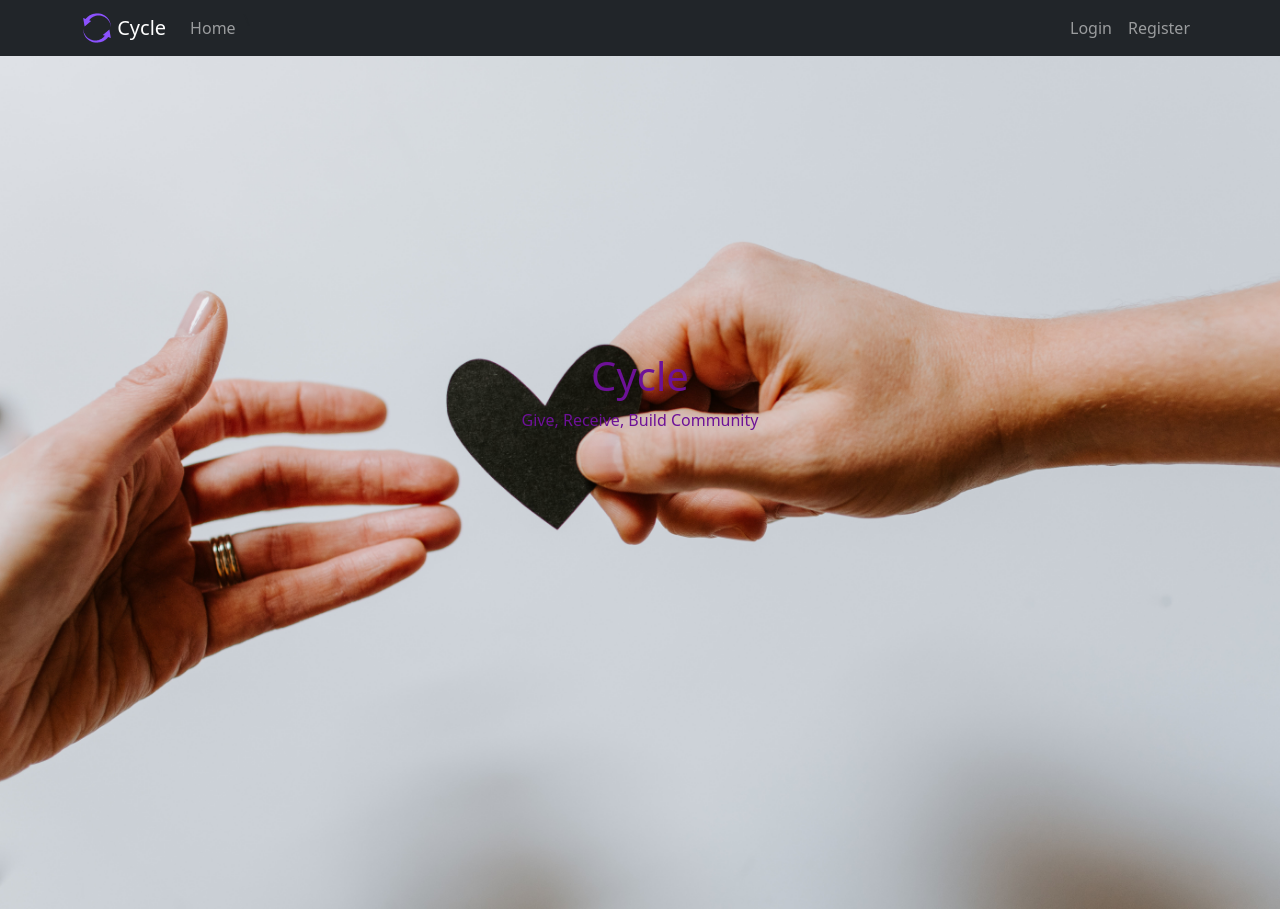
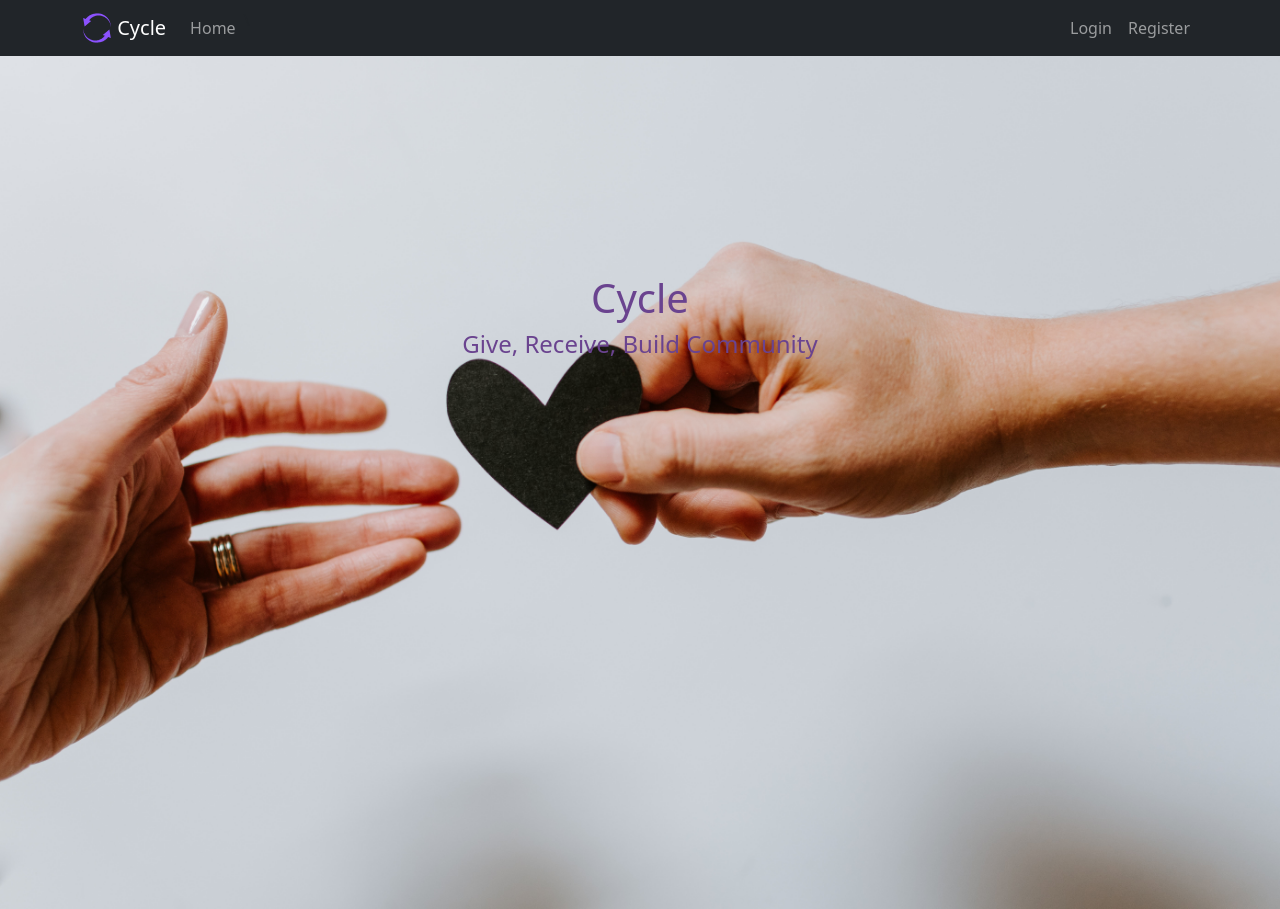
Before and after one commit to joeylking/cycle, a React (Create React App) app: page / in a window 1280 px wide. Built offline with nearby package versions, Linux system fonts and the light colour scheme; no server answers.

Commit message:
README updated

```diff
--- a/src/components/LandingPage/LandingPage.css
+++ b/src/components/LandingPage/LandingPage.css
@@ -9,8 +9,8 @@
 .hero-text {
   text-align: center;
   position: absolute;
-  top: 50%;
+  top: 40%;
   left: 50%;
   transform: translate(-50%, -50%);
-  color: rgb(109, 17, 151);
+  color: rgb(106, 67, 143);
 }
--- a/src/components/LandingPage/LandingPage.jsx
+++ b/src/components/LandingPage/LandingPage.jsx
@@ -17,7 +17,7 @@ const LandingPage = () => {
       />
       <div className='hero-text'>
         <h1>Cycle</h1>
-        <p>Give, Receive, Build Community</p>
+        <h4>Give, Receive, Build Community</h4>
       </div>
     </>
   );
```
Also changed, not shown: 1 other file (tests, documents, lock files or other folders).
